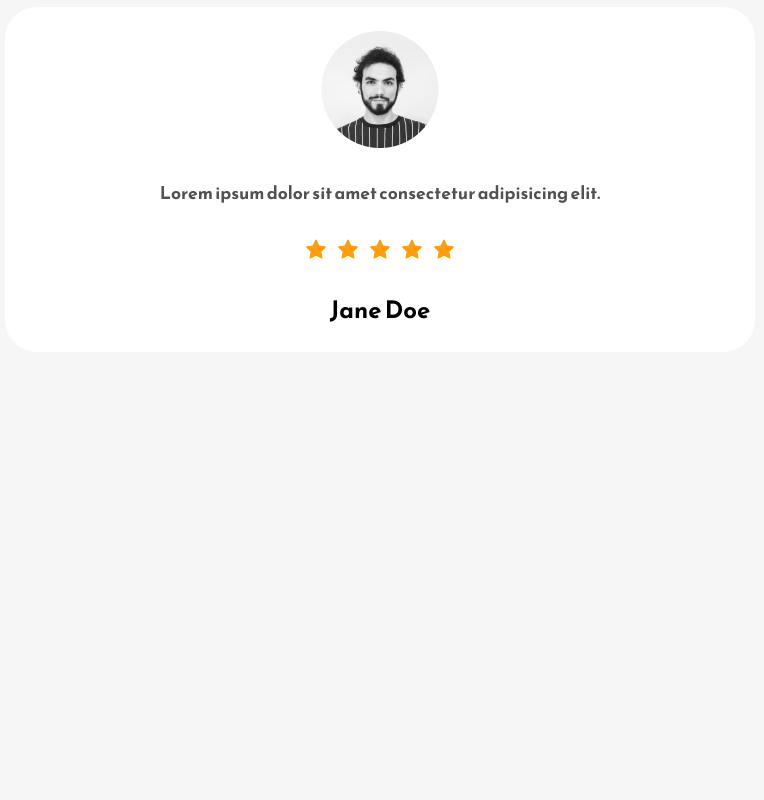
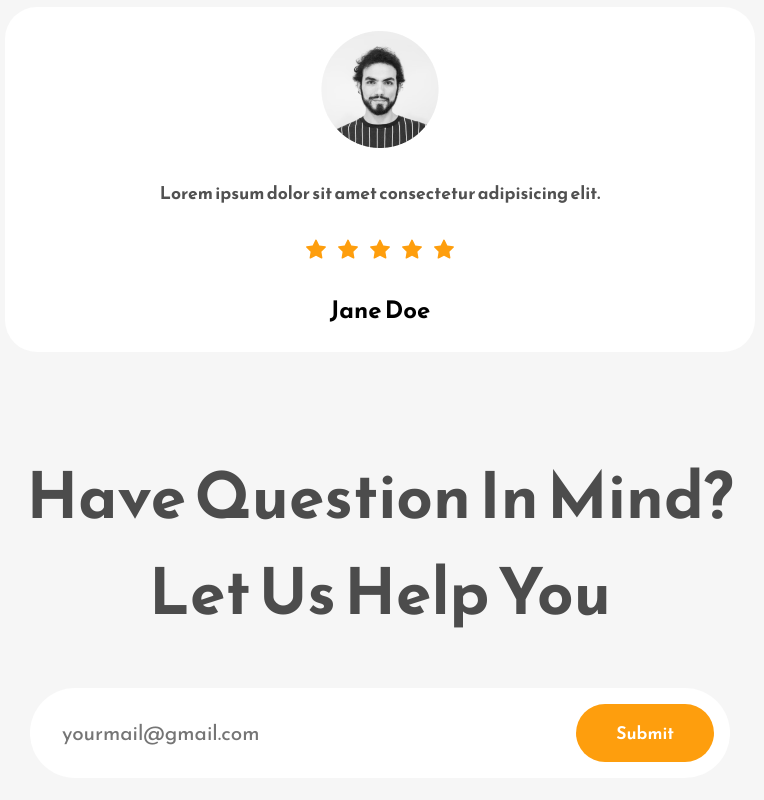
Before and after one commit to Elai5/Restaurant-landing-page, a React (Create React App) app: page / in a window 1280 px wide. Shown: the part 3074-3874 px from the top of the page, without its empty margins (260-1024 px from the left). Before the commit the page ends 3458 px from the top, so only its background shows below. Built offline with nearby package versions, Linux system fonts and the light colour scheme.

Commit message:
contact form added

```diff
--- a/src/App.js
+++ b/src/App.js
@@ -5,7 +5,7 @@
 import About from "./Components/About";
 import Work from "./Components/Work";
 import Testimonials from "./Components/Testimonials";
-
+import Contact from "./Components/Contact";
 function App() {
   return (
     <div className="App">
@@ -13,6 +13,7 @@
       <About />
       <Work />
       <Testimonials />
+      <Contact />
     </div>
   );
 }
--- a/src/Components/contact.js
+++ b/src/Components/contact.js
@@ -1,10 +1,18 @@
 /** @format */
 
 import React from "react";
-import
 
-const contact = () => {
-  return <div>contact</div>;
+const Contact = () => {
+  return (
+    <div className="contact-page-wrapper">
+      <h1 className="primary-heading">Have Question In Mind?</h1>
+      <h1 className="primary-heading">Let Us Help You</h1>
+      <div className="contact-form-container">
+        <input type="text" placeholder="yourmail@gmail.com" />
+        <button className="secondary-button">Submit</button>
+      </div>
+    </div>
+  );
 };
 
-export default contact;
+export default Contact;
```
